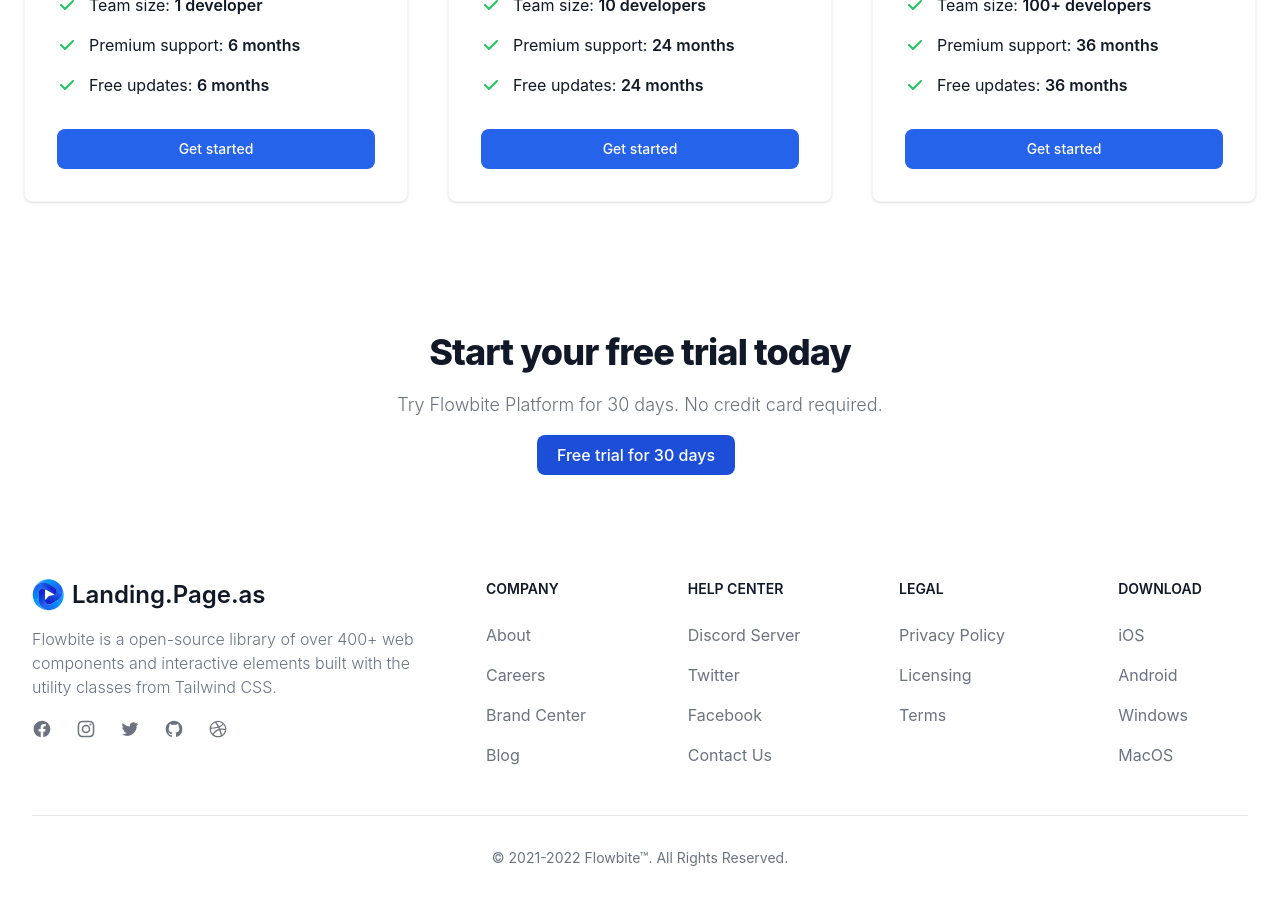
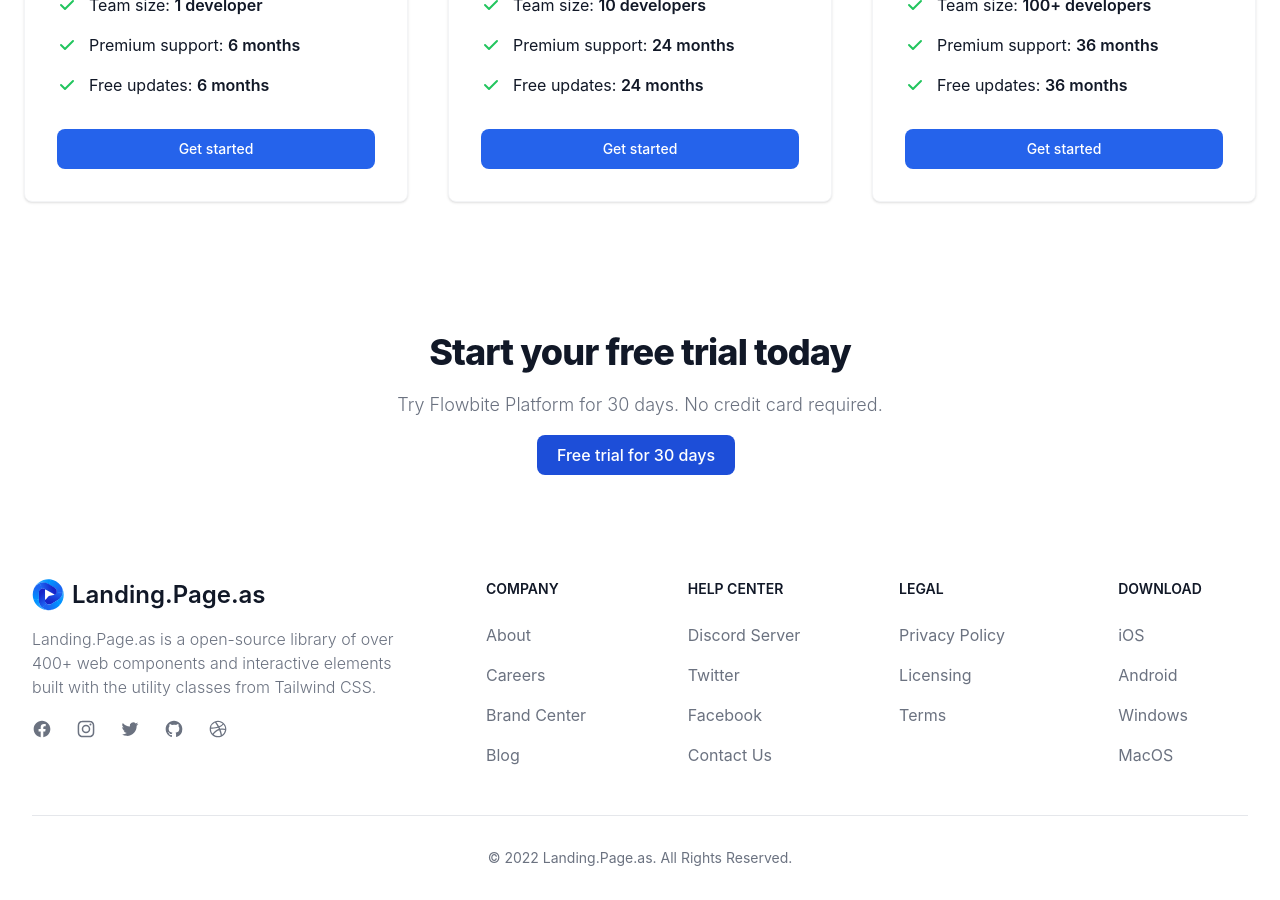
Before and after one commit to nathanclevenger/landing, a Jekyll site: the page built from README.md, in a window 1280 px wide and 900 px high, scrolled down 3053 px. Built offline with Jekyll 4.4.1, drawn with Linux system fonts in a browser that asks for light colours; nearby versions of some CDN libraries; our own code applies the rules of GitHub Pages for plain Markdown files.

Commit message:
Update footer.html

```diff
--- a/_includes/footer.html
+++ b/_includes/footer.html
@@ -17,9 +17,9 @@
                       <linearGradient id="paint8_linear_11430_22515" x1="7.15667" y1="21.5399" x2="14.0824" y2="31.9579" gradientUnits="userSpaceOnUse"><stop stop-color="#0092FF"/><stop offset="1" stop-color="#45B2FF"/></linearGradient>
                       </defs>
                   </svg>
-                  Landing.Page.as
+                  {{ site.name }}
               </a>
-              <p class="my-4 font-light text-gray-500 dark:text-gray-400">Flowbite is a open-source library of over 400+ web components and interactive elements built with the utility classes from Tailwind CSS.</p>
+              <p class="my-4 font-light text-gray-500 dark:text-gray-400">{{ site.name }} is a open-source library of over 400+ web components and interactive elements built with the utility classes from Tailwind CSS.</p>
               <ul class="flex mt-5 space-x-6">
                   <li>
                       <a href="#" class="text-gray-500 hover:text-gray-900 dark:hover:text-white dark:text-gray-400">
@@ -115,6 +115,6 @@
           </div>
       </div>
       <hr class="my-6 border-gray-200 sm:mx-auto dark:border-gray-700 lg:my-8">
-      <span class="block text-sm text-center text-gray-500 dark:text-gray-400">© 2021-2022 <a href="#" class="hover:underline">Flowbite™</a>. All Rights Reserved.</span>
+      <span class="block text-sm text-center text-gray-500 dark:text-gray-400">© 2022 <a href="#" class="hover:underline">{{ site.name }}</a>. All Rights Reserved.</span>
   </div>
 </footer>
```
